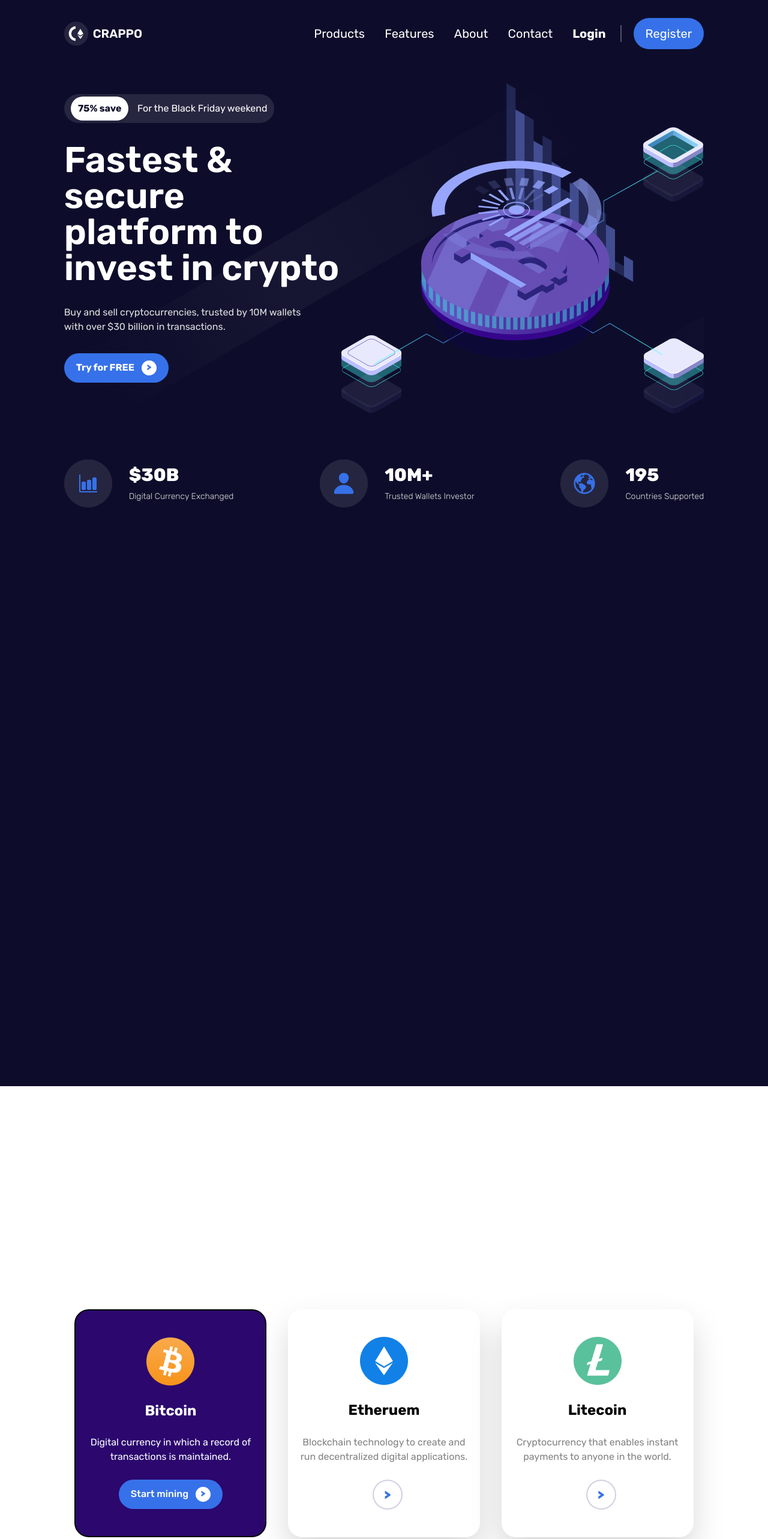
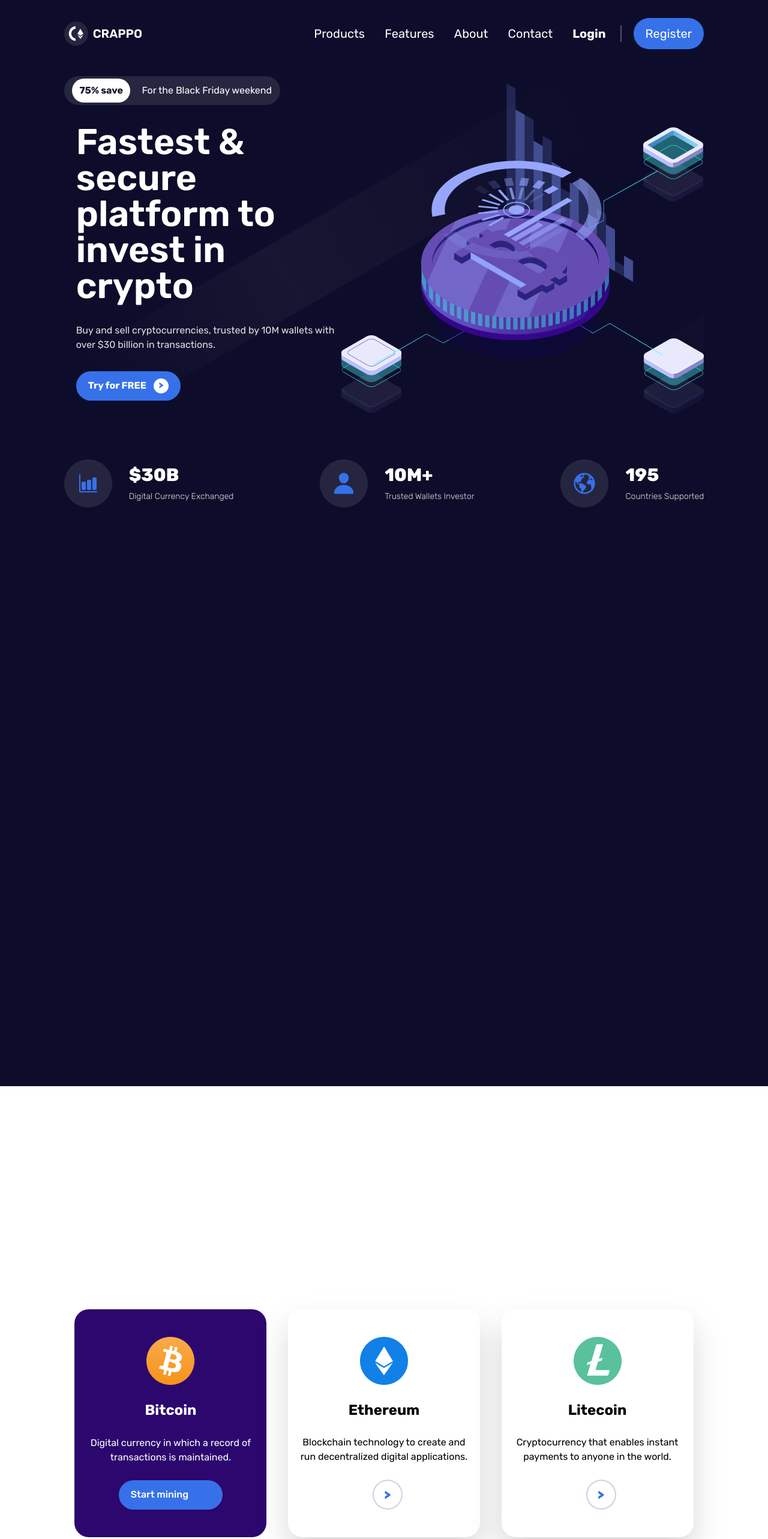
Before and after one commit to xOluwaseyi/crappo, a React (Vite) app: page / in a window 1280 px wide. Shown: the top 2566 px of the page at 60% size. Built offline with nearby package versions, Linux system fonts and the light colour scheme.

Commit message:
added some new features

```diff
--- a/src/components/CalculateRate.jsx
+++ b/src/components/CalculateRate.jsx
@@ -1,10 +1,33 @@
-import React from "react";
+import React, { useState } from "react";
 import Bitcoin from "../assets/Bitcoin.png";
 import Etheruem from "../assets/Ethereum.png";
 import Litecoin from "../assets/Litecoin.png";
 import Button from "../UI/Button";
 
+const miningCard = [
+  {
+    id: 0,
+    title: "Bitcoin",
+    image: Bitcoin,
+    desc: "Digital currency in which a record of transactions is maintained.",
+  },
+  {
+    id: 1,
+    title: "Ethereum",
+    image: Etheruem,
+    desc: "Blockchain technology to create and run decentralized digital applications.",
+  },
+  {
+    id: 2,
+    title: "Litecoin",
+    image: Litecoin,
+    desc: "Cryptocurrency that enables instant payments to anyone in the world.",
+  },
+];
+
 const CalculateRate = () => {
+  const [active, setActive] = useState(0);
+
   return (
     <>
       <section className="w-10/12 mx-auto">
@@ -28,53 +51,49 @@ const CalculateRate = () => {
         <p
           data-aos="zoom-in"
           data-aos-delay="50"
-          data-aos-duration="2000"
+          data-aos-duration="1500"
           className="w-11/12 md:w-9/12 lg:w-7/12 font-semibold text-2xl md:text-4xl mx-auto text-center leading-normal mt-20 mb-10"
         >
           Trade securely and market the high growth cryptocurrencies.
         </p>
 
-        <div className=" flex flex-wrap justify-around items-center mb-12">
-          {/* bit */}
-          <div className="bg-[#2B076E] text-white h-[380px] w-[320px] flex flex-col justify-evenly items-center  border-2 border-black p-5 rounded-3xl mb-10 lg:mb-0 ">
-            <img src={Bitcoin} alt="" />
-            <h1 className="font-bold text-2xl">Bitcoin</h1>
-            <p className="text-center">
-              Digital currency in which a record of transactions is maintained.
-            </p>
+        <div className="flex flex-wrap justify-around items-center mb-12">
+          {miningCard.map((card) => {
+            return (
+              <div
+                key={card.id}
+                onMouseEnter={() => {
+                  setActive(card.id);
+                }}
+                className={`h-[380px] w-[320px] flex flex-col justify-evenly items-center p-5 rounded-3xl mb-10 xl:mb-0 ${
+                  card.id == active
+                    ? "bg-[#2B076E] text-white duration-300"
+                    : "drop-shadow-2xl bg-white duration-300"
+                }`}
+              >
+                <img src={card.image} alt="" />
+                <h1 className="font-bold text-2xl">{card.title}</h1>
+                <p className="text-center">{card.desc}</p>
+                {card.id == active ? (
                   <Button styles="flex items-center justify-around font-medium">
                     Start mining
-              <span className="ml-3 bg-white text-[#3671E9] w-[25px] h-[25px] rounded-full grid place-items-center font-black text-sm">
+                    <span
+                      data-aos="fade-right"
+                      data-aos-duration="500"
+                      data-aos-easing="linear"
+                      className="ml-3 bg-white text-[#3671E9] w-[25px] h-[25px] rounded-full grid place-items-center font-black text-sm"
+                    >
                       &gt;
                     </span>
                   </Button>
-          </div>
-
-          {/* eth */}
-          <div className=" drop-shadow-2xl bg-white  h-[380px] w-[320px] flex flex-col justify-evenly items-center p-5 rounded-3xl mb-10 lg:mb-0">
-            <img src={Etheruem} alt="" />
-            <h1 className="font-bold text-2xl">Etheruem</h1>
-            <p className="text-center text-[#828282]">
-              Blockchain technology to create and run decentralized digital
-              applications.
-            </p>
+                ) : (
                   <div className="ml-3 bg-white text-[#3671E9] border-2 border-[#2b076e33] w-[50px] h-[50px] rounded-full grid place-items-center ">
                     <span className="font-black text-xl">&gt;</span>
                   </div>
+                )}
               </div>
-
-          {/*lit */}
-          <div className="drop-shadow-2xl bg-white h-[380px] w-[320px] flex flex-col justify-evenly items-center p-5 rounded-3xl">
-            <img src={Litecoin} alt="" />
-            <h1 className="font-bold text-2xl">Litecoin</h1>
-            <p className="text-center text-[#828282]">
-              Cryptocurrency that enables instant payments to anyone in the
-              world.
-            </p>
-            <div className="ml-3 bg-white text-[#3671E9] border-2 border-[#2b076e33] w-[50px] h-[50px] rounded-full grid place-items-center ">
-              <span className="font-black text-xl">&gt;</span>
-            </div>
-          </div>
+            );
+          })}
         </div>
       </section>
     </>
--- a/src/components/Footer.jsx
+++ b/src/components/Footer.jsx
@@ -44,23 +44,29 @@ const Footer = () => {
             <h1 className="font-semibold text-lg md:text-2xl lg:text-3xl xl:text-4xl text-center lg:text-left leading-snug mb-10">
               We accept following payment systems:
             </h1>
-            <div className="flex mx-auto w-[90%] md:w-[70%] lg:w-[100%] items-center justify-between ">
-              <div className="bg-[#E0E0E0] px-7 py-2 grid place-items-center rounded-lg bg-opacity-5 ">
-                <img src={Visa} alt="" />
-              </div>
-              <div className="bg-[#E0E0E0] px-7 py-2 grid place-items-center rounded-lg bg-opacity-5 ">
-                <img src={Mastercard} alt="" />
-              </div>
-              <div className="bg-[#E0E0E0] px-7 py-2 grid place-items-center rounded-lg bg-opacity-5 ">
-                <img src={Bitcoin} alt="" />
-              </div>
+
+            <div className="flex mx-auto md:w-[70%] lg:w-[100%] items-center justify-between ">
+              {[
+                { type: Visa, id: 0 },
+                { type: Mastercard, id: 1 },
+                { type: Bitcoin, id: 2 },
+              ].map((type) => {
+                return (
+                  <div
+                    key={type.id}
+                    className="bg-[#E0E0E0] h-[60px] px-7 py-2 grid place-items-center rounded-lg bg-opacity-5 "
+                  >
+                    <img src={type.type} alt="" />
+                  </div>
+                );
+              })}
             </div>
           </div>
         </div>
         {/* acknowledgment */}
         <div className="flex justify-between flex-col items-center md:flex-row md:py-10">
           <p className="mb-10 md:my-0 font-medium">
-            ©2021 CRAPPO. All rights reserved
+            ©2022 CRAPPO. All rights reserved
           </p>
           <div className="flex w-[300px] justify-between pb-16 md:my-0">
             <img src={facebook} className="w-[10%] " alt="" />
--- a/src/components/Hero.jsx
+++ b/src/components/Hero.jsx
@@ -10,12 +10,12 @@ const Hero = () => {
         style={{ backgroundImage: `url(${TransparentBg})` }}
         className="flex flex-col lg:flex-row justify-between items-center pb-14"
       >
-        <div className="lg:w-[50%]">
+        <div className=" lg:w-[50%]">
           <div
             data-aos="fade-down"
             data-aos-delay="50"
             data-aos-duration="2000"
-            className=" w-[350px] flex justify-around items-center bg-[#ffffff1a] p-1 rounded-full"
+            className="w-[330px] lg:w-[360px] flex justify-around items-center bg-[#ffffff1a] p-1 rounded-full"
           >
             <p
               data-aos="zoom-in"
@@ -30,19 +30,19 @@ const Hero = () => {
           <h1
             data-aos="fade-up"
             data-aos-duration="3000"
-            className="font-semibold text-4xl lg:text-6xl py-8 leading-normal"
+            className="font-semibold ml-5 text-3xl lg:text-6xl py-8 leading-normal"
           >
             Fastest & secure platform to invest in crypto
           </h1>
           <p
             data-aos="fade-up"
             data-aos-duration="3000"
-            className="pb-8 text-[#E0E0E0]"
+            className="pb-8 ml-5 text-[#E0E0E0]"
           >
-            Buy and sell cryptocurrencies, trusted by 10M wallets <br /> with
-            over $30 billion in transactions.
+            Buy and sell cryptocurrencies, trusted by 10M wallets with over $30
+            billion in transactions.
           </p>
-          <Button styles="flex items-center justify-around font-bold">
+          <Button styles=" ml-5 flex items-center justify-around font-bold">
             Try for FREE
             <span
               data-aos="fade-right"
```
Lines whose indentation alone changed are shown as unchanged.
